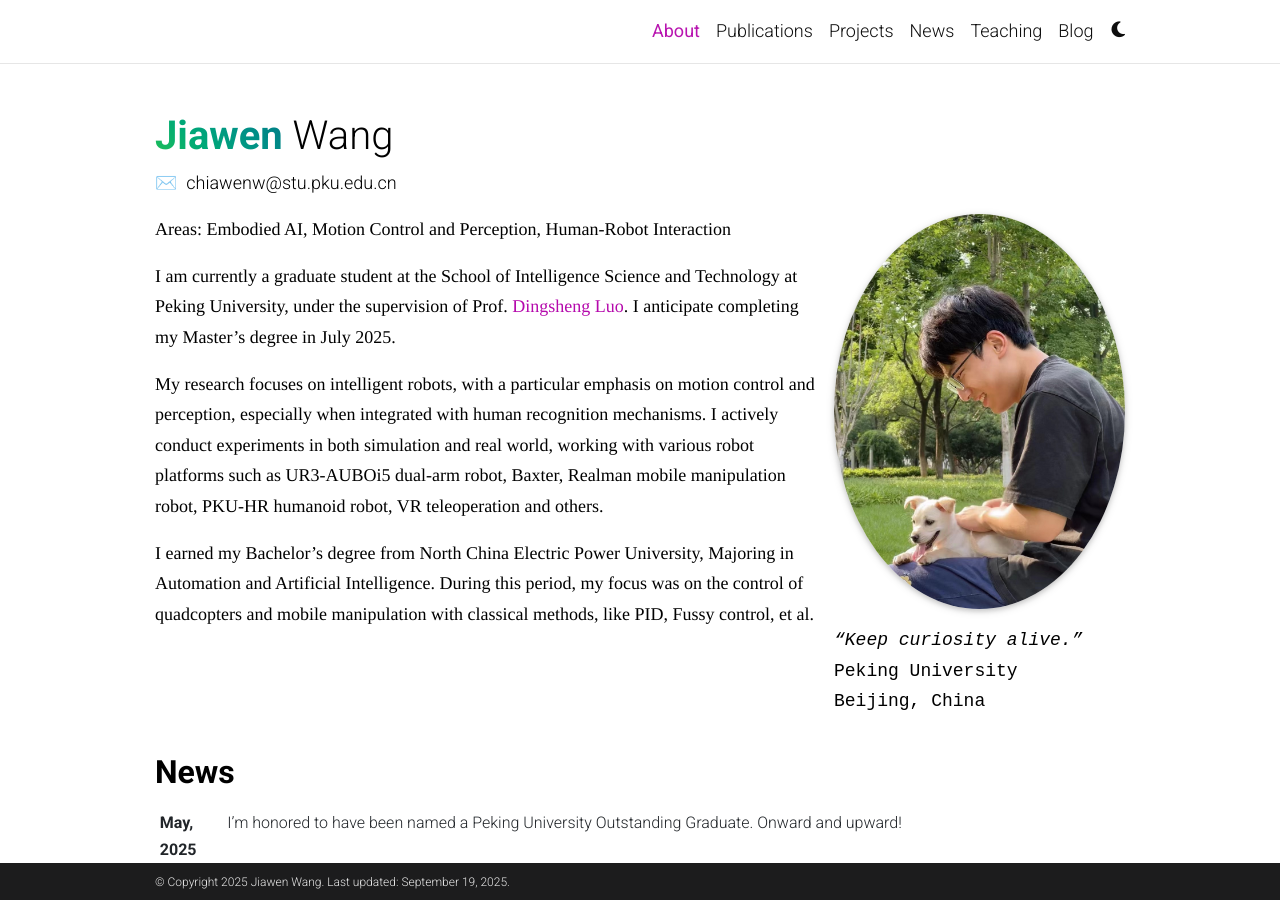
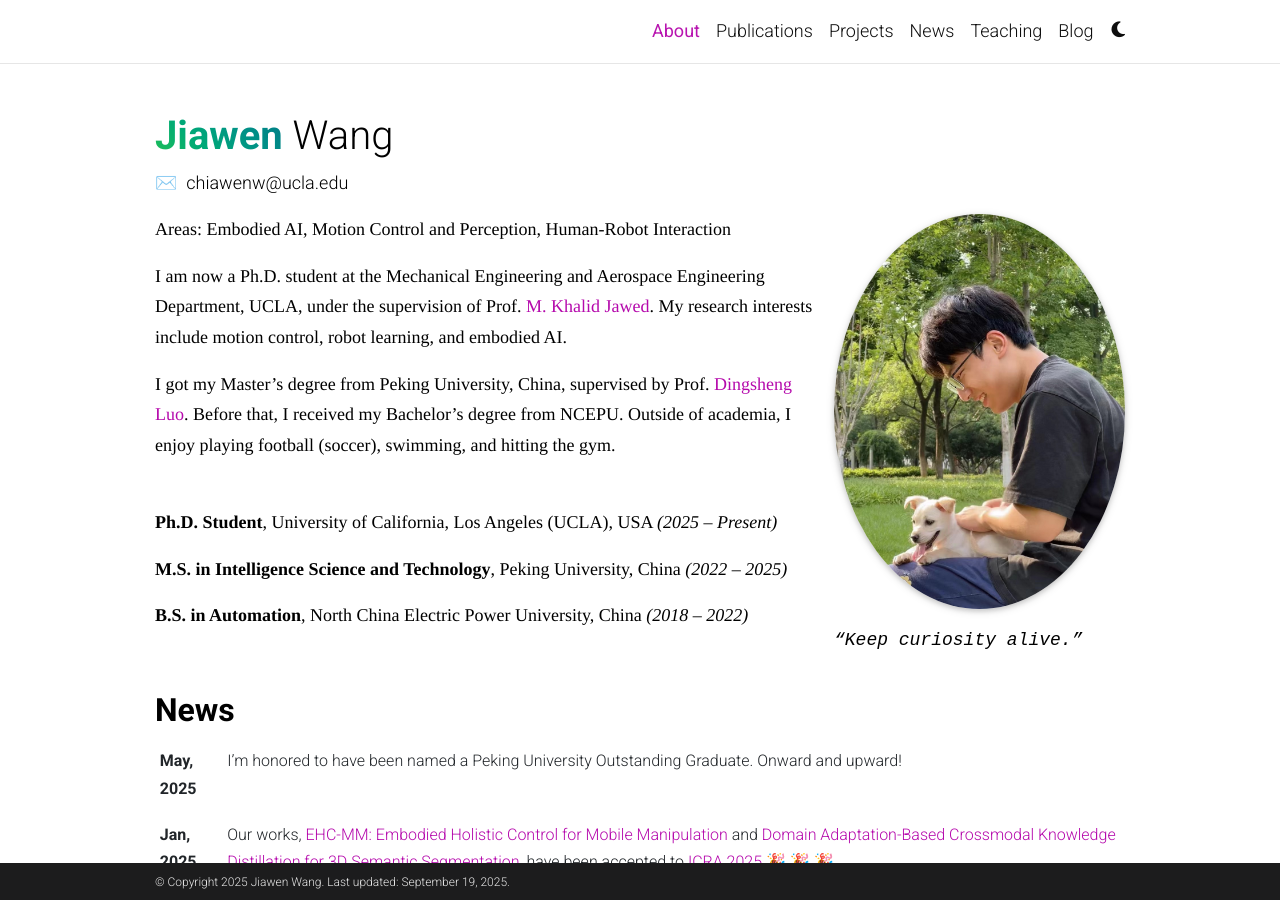
Before and after one commit to chiawenwang/chiawenwang.github.io, a Jekyll site: the page built from _pages/about.md, in a window 1280 px wide and 900 px high. Built offline with Jekyll 4.4.1, drawn with Linux system fonts in a browser that asks for light colours; full-size pictures stand in for the smaller copies a plugin makes; emoji names are drawn with the system emoji font; some web fonts are replaced; comment, search, counter and statistics services are not loaded; a style sheet for code colours, icons or effects is not loaded.

Commit message:
modified

```diff
--- a/_pages/about.md
+++ b/_pages/about.md
@@ -2,7 +2,8 @@
 layout: about
 title: About
 permalink: /
-subtitle: chiawenw@stu.pku.edu.cn
+# subtitle: chiawenw@stu.pku.edu.cn
+subtitle: chiawenw@ucla.edu
 
 profile:
   align: right
@@ -12,8 +13,6 @@ profile:
   image_circular: true # crops the image to make it circular
   more_info: >
     <p><em>“Keep curiosity alive.”</em></p>
-    <p>Peking University</p>
-    <p>Beijing, China</p>
 
 news: true  # includes a list of news items
 # blog: false
@@ -33,12 +32,31 @@ Areas: Embodied AI, Motion Control and Perception, Human-Robot Interaction
 <!-- <span style="font-family: 'Arial', sans-serif;">Recent works:</span>[Language embedded 3DGS for task-oriented affordance perception](/projects/Gautoao/); [Dual-arm robot teleoperation with VR; Robot learning from human demonstration](/projects/vr_teleoperation/). -->
 
 <!-- <span style="font-family: 'Arial', sans-serif;">Recent works: <a href="projects/EHC-MM/">Language embedded 3DGS for task-oriented affordance perception</a>; <a href="projects/EHC-MM/">Dual-arm robot teleoperation with VR</a>; <a href="projects/EHC-MM/">Robot learning from human demonstration</a>.</span> -->
+I am now a Ph.D. student at the Mechanical Engineering and Aerospace Engineering Department, UCLA, under the supervision of Prof. [M. Khalid Jawed](https://samueli.ucla.edu/people/m-khalid-jawed/). My research interests include motion control, robot learning, and embodied AI.
 
-I am currently a graduate student at the School of Intelligence Science and Technology at Peking University, under the supervision of Prof. [Dingsheng Luo](https://ieeexplore.ieee.org/author/37340369700). I anticipate completing my Master's degree in July 2025.
+I got my Master's degree from Peking University, China, supervised by Prof. [Dingsheng Luo](https://ieeexplore.ieee.org/author/37340369700). Before that, I received my Bachelor's degree from NCEPU. Outside of academia, I enjoy playing football (soccer), swimming, and hitting the gym.
 
-My research focuses on intelligent robots, with a particular emphasis on motion control and perception, especially when integrated with human recognition mechanisms. I actively conduct experiments in both simulation and real world, working with various robot platforms such as UR3-AUBOi5 dual-arm robot, Baxter, Realman mobile manipulation robot, PKU-HR humanoid robot, VR teleoperation and others.
+<!-- 2025 - now &nbsp; &nbsp; Ph.D. Student, UCLA, USA
+<br>
+2022 - 2025 &nbsp; &nbsp; Master's Degree in Intelligence Science and Technology, Peking University, China
+<br>
+2018 - 2022 &nbsp; &nbsp; Bachelor's Degree in Automation, North China Electric Power University, China -->
+<!-- add a line or emoji -->
+<br>
+<span style="font-weight:bold;">Ph.D. Student</span>, University of California, Los Angeles (UCLA), USA <span style="font-style:italic;">(2025 – Present)</span>
+<br>
 
-I earned my Bachelor's degree from North China Electric Power University, Majoring in Automation and Artificial Intelligence. During this period, my focus was on the control of quadcopters and mobile manipulation with classical methods, like PID, Fussy control, et al.
+<span style="font-weight:bold;">M.S. in Intelligence Science and Technology</span>, Peking University, China <span style="font-style:italic;">(2022 – 2025)</span>
+<br>
+
+<span style="font-weight:bold;">B.S. in Automation</span>, North China Electric Power University, China <span style="font-style:italic;">(2018 – 2022)</span>
+<br>
+
+<!-- I am currently a graduate student at the School of Intelligence Science and Technology at Peking University, under the supervision of Prof. [Dingsheng Luo](https://ieeexplore.ieee.org/author/37340369700). I anticipate completing my Master's degree in July 2025. -->
+
+<!-- My research focuses on intelligent robots, with a particular emphasis on motion control and perception, especially when integrated with human recognition mechanisms. I actively conduct experiments in both simulation and real world, working with various robot platforms such as UR3-AUBOi5 dual-arm robot, Baxter, Realman mobile manipulation robot, PKU-HR humanoid robot, VR teleoperation and others.
+
+I earned my Bachelor's degree from North China Electric Power University, Majoring in Automation and Artificial Intelligence. During this period, my focus was on the control of quadcopters and mobile manipulation with classical methods, like PID, Fussy control, et al. -->
 
 <!-- Outside of academia, I enjoy playing football (soccer), swimming, and hitting the gym. Additionally, I have a passion for music and can often be found with airpods in hand – I simply can't stay away! The guitar and flute are my constant companions. :sparkles: -->
 
```
